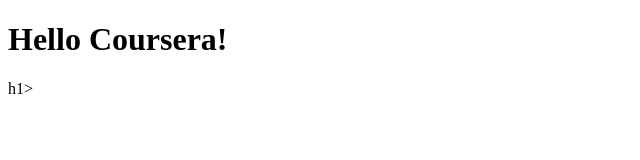
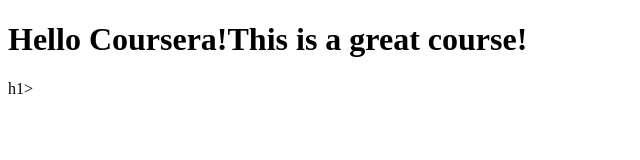
Before and after one commit to Frank82/Coursera-test, a plain HTML site: page Frank/index.html in a window 1280 px wide. Shown: the whole page, without its empty margins (0-640 px from the left). Drawn offline with Linux system fonts and the light colour scheme.

Commit message:
Update index.html

```diff
--- a/Frank/index.html
+++ b/Frank/index.html
@@ -4,6 +4,6 @@
 	<title>Hello Coursera</title>
 </head>
 <body>
-<h1>Hello Coursera!</h1>h1>
+<h1>Hello Coursera!This is a great course!</h1>h1>
 </body>
 </html>
```
